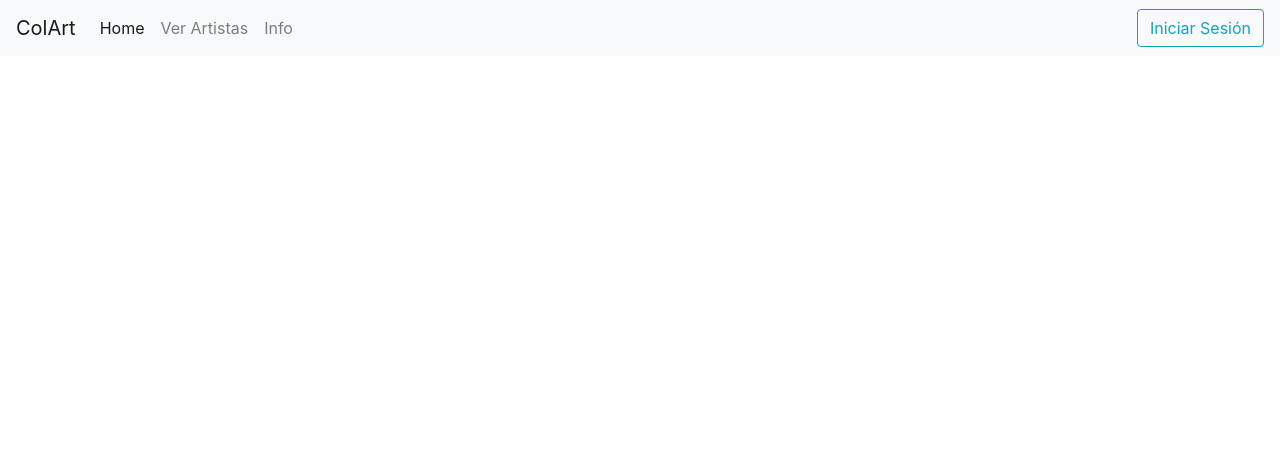
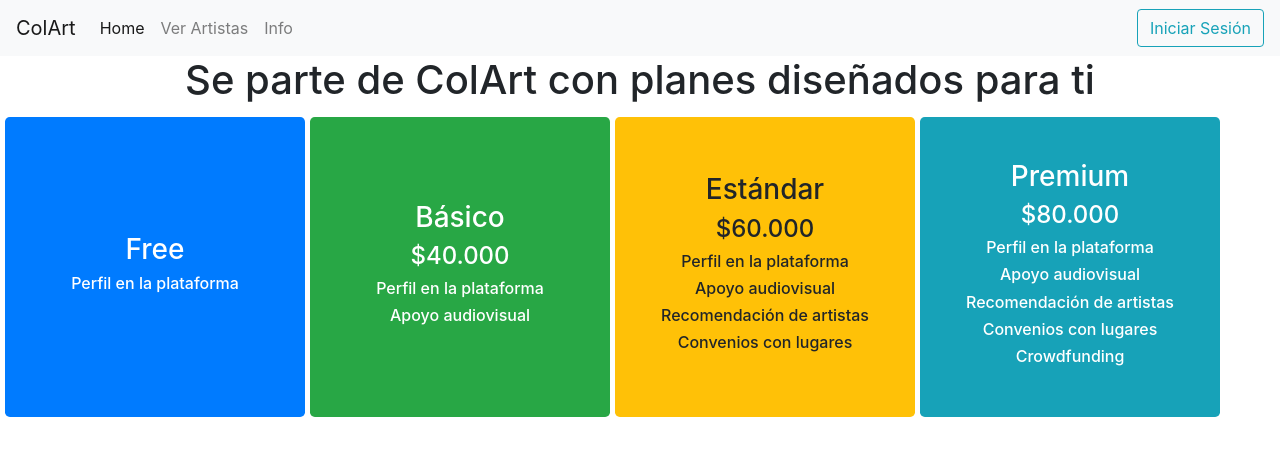
Before and after one commit to mishale22/ColArt, a React (Create React App) app in the folder colart-project/colart/: page /Payment in a window 1280 px wide. Shown: the top 456 px of the page. Built offline with nearby package versions, Linux system fonts and the light colour scheme.

Commit message:
a lot of changes

```diff
--- a/colart-project/colart/src/App.js
+++ b/colart-project/colart/src/App.js
@@ -10,6 +10,8 @@ import ReactGA from 'react-ga';
 import Categories from './components/categories/Categories';
 import Home from './components/Home'
 import Info from './components/Info'
+import Payment from './components/Payment/Payment'
+import ArtistProfile from './components/artistprofile/ArtistProfile'
 class App extends Component {
   render() {
     ReactGA.initialize('194896059');
@@ -22,6 +24,8 @@ class App extends Component {
       <Route exact path="/categorias" component={Categories}/>
       <Route exact path="/home" component={Home} />
       <Route exact path="/Info" component={Info} />
+      <Route exact path="/Payment" component={Payment} />
+      <Route exact path="/ArtistProfile" component={ArtistProfile} />
       </Router>
       </div>
     );
--- a/colart-project/colart/src/components/Home.js
+++ b/colart-project/colart/src/components/Home.js
@@ -14,14 +14,18 @@ class Home extends Component {
       <ArtistCarousel></ArtistCarousel>
       <br></br>
       <div className="text-center">
-      <button type="submit" className="btn btn-info text-center">¡Quiero ser parte de Colart!</button>
+
+      <a className="nav-link" href="/Payment">¡Quiero ser parte de Colart!
+      <button type="submit" className="btn btn-info text-center"></button></a>
       </div>
       <br></br>
       <ArtistCard></ArtistCard>
      <ServiceCard></ServiceCard>
 
      <div className="text-center mt-5 mb-5">
-      <button type="submit" className="btn btn-info text-center">¡Quiero ser parte de Colart!</button>
+
+      <a className="nav-link" href="/Payment">
+      <button type="submit" className="btn btn-info text-center">¡Quiero ser parte de Colart!</button></a>
       </div>
 
       </div>
--- a/colart-project/colart/src/components/Payment/Payment.js
+++ b/colart-project/colart/src/components/Payment/Payment.js
@@ -1,29 +1,51 @@
 import React, { Component } from 'react';
-import ArtistCard from './artistcard/ArtistCard';
-import ArtistCarousel from './artistcarousel/ArtistCarousel';
-import ServiceCard from './services/ServiceCard';
+
 
 class Payment extends Component {
   render() {
-
+    var styles={ width:'300px',
+        height:'300px',
+        border:'150px',
+        marginLeft:'5px',
+        marginTop: '5px'
+    };
     return (
       <div className="Payment">
      <div className="text-center">
-      <h1>Somos tu manager para impulsar tu carrera artística en la ciudad</h1>
-      </div>
-      <ArtistCarousel></ArtistCarousel>
-      <br></br>
-      <div className="text-center">
-      <button type="submit" className="btn btn-info text-center">¡Quiero ser parte de Colart!</button>
-      </div>
-      <br></br>
-      <ArtistCard></ArtistCard>
-     <ServiceCard></ServiceCard>
-
-     <div className="text-center mt-5 mb-5">
-      <button type="submit" className="btn btn-info text-center">¡Quiero ser parte de Colart!</button>
+      <h1>Se parte de ColArt con planes diseñados para ti</h1>
       </div>
 
+      <button type="button" class="btn btn-primary btn-lg" style={styles}>
+      <h3>Free</h3>
+
+      <h6><i class="fas fa-check"></i>Perfil en la plataforma</h6>
+    </button>
+
+    <button type="button" class="btn btn-success btn-lg" style={styles}>
+      <h3>Básico</h3>
+      <h4>$40.000</h4>
+      <h6><i class="fas fa-check"></i>Perfil en la plataforma</h6>
+      <h6><i class="fas fa-check"></i>Apoyo audiovisual</h6>
+    </button>
+
+    <button type="button" class="btn btn-warning btn-lg" style={styles}>
+      <h3>Estándar</h3>
+      <h4>$60.000</h4>
+      <h6><i class="fas fa-check"></i>Perfil en la plataforma</h6>
+      <h6><i class="fas fa-check"></i>Apoyo audiovisual</h6>
+      <h6><i class="fas fa-check"></i>Recomendación de artistas</h6>
+      <h6><i class="fas fa-check"></i>Convenios con lugares</h6>
+    </button>
+
+    <button type="button" class="btn btn-info btn-lg" style={styles}>
+      <h3>Premium</h3>
+      <h4>$80.000</h4>
+      <h6><i class="fas fa-check"></i>Perfil en la plataforma</h6>
+      <h6><i class="fas fa-check"></i>Apoyo audiovisual</h6>
+      <h6><i class="fas fa-check"></i>Recomendación de artistas</h6>
+      <h6><i class="fas fa-check"></i>Convenios con lugares</h6>
+      <h6><i class="fas fa-check"></i>Crowdfunding</h6>
+    </button>
       </div>
     );
   }
--- a/colart-project/colart/src/components/artistprofile/ArtistProfile.js
+++ b/colart-project/colart/src/components/artistprofile/ArtistProfile.js
@@ -2,26 +2,36 @@ import React, { Component } from 'react';
 
 class ArtistProfile extends Component {
   render() {
-    return (
-      <div className="ArtistProfile">
+    var styles={ width:'300px',
+    height:'300px',
+    borderRadius:'150px',
+marginLeft:'10px',
+};
+  return (
+      <div className="ArtistProfile container">
 
 
  <h1>Daniel Quintero</h1>
 
- <img></img>
+ <img src="https://images.unsplash.com/photo-1522536421511-14c9073df899?ixlib=rb-1.2.1&ixid=eyJhcHBfaWQiOjEyMDd9&auto=format&fit=crop&w=750&q=80" style={styles}></img>
 
- <h2>Descripción</h2>
-
-
- <h3>Yo soy uno de los músicos más reconocidos de la ciudad de Cali</h3>
+<div className="mt-5"id="descripcion">
+<h2>Descripción</h2>
+<p>Me apasiona la música desde el vientre de mi madre. He soñado que con la letra de mis canciones <br></br>
+  las personas se conecten conmigo y disfruten la vida de otra manera con la melodía de mi guitarra.
+</p>
+</div>
 
 <video></video>
 
-<h2>Eventos</h2>
+<h2>Próximos Eventos</h2>
+<h6>Fecha: Mayo 12, 2019</h6>
+<h6>Celebración Día de la Madre</h6>
+<h6>Presentación en vivo en Hotel Dann Cartlon</h6>
 
 
-<h4>¡Apoyame!</h4>
-
+<a href><h4>¡Apoyame!</h4>
+</a>
 
 
       </div>
--- a/colart-project/colart/src/components/categories/Categories.js
+++ b/colart-project/colart/src/components/categories/Categories.js
@@ -5,20 +5,26 @@ class Categories extends Component {
     var styles={ width:'300px',
         height:'150px',
         border:'150px',
-        marginLeft:'10px',
+        marginLeft:'5px',
         marginTop: '5px'
     };
+
+    var hide={
+      display:'none'
+    }
     return (
-      <div className="Categories mx-5">
+      <div className="Categories">
       <h1>Conoce los diferentes tipos de entretenimiento artístico y cultural</h1>
+
+      <a className="nav-link" href="/ArtistProfile">
      <button type="button" class="btn btn-primary btn-lg" style={styles}>
       <h3>Música</h3>
       <h6>¡Descubre a los mejores talentos músicales!</h6>
-    </button>
+    </button></a>
 
     <button type="button" class="btn btn-primary btn-lg" style={styles}>
       <h3>Pintura</h3>
-      <h6>¡Conoce las obras artísticas más autenticas!</h6>
+      <h6>¡Conoce las obras artísticas más auténticas!</h6>
     </button>
 
     <button type="button" class="btn btn-primary btn-lg" style={styles}>
--- a/colart-project/colart/src/index.css
+++ b/colart-project/colart/src/index.css
@@ -1,5 +1,6 @@
 
 @import 'https://stackpath.bootstrapcdn.com/bootstrap/4.3.1/css/bootstrap.min.css';
+
 body {
   margin: 0;
   padding: 0;
```
